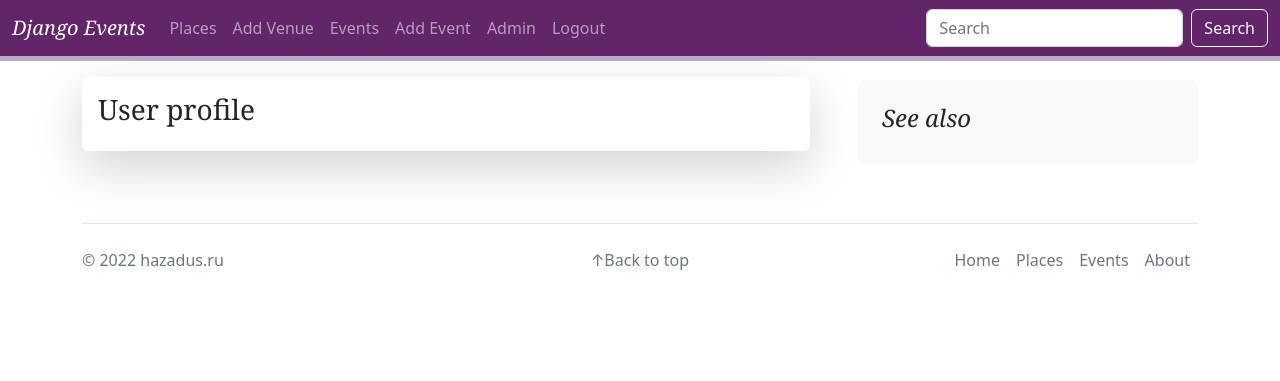
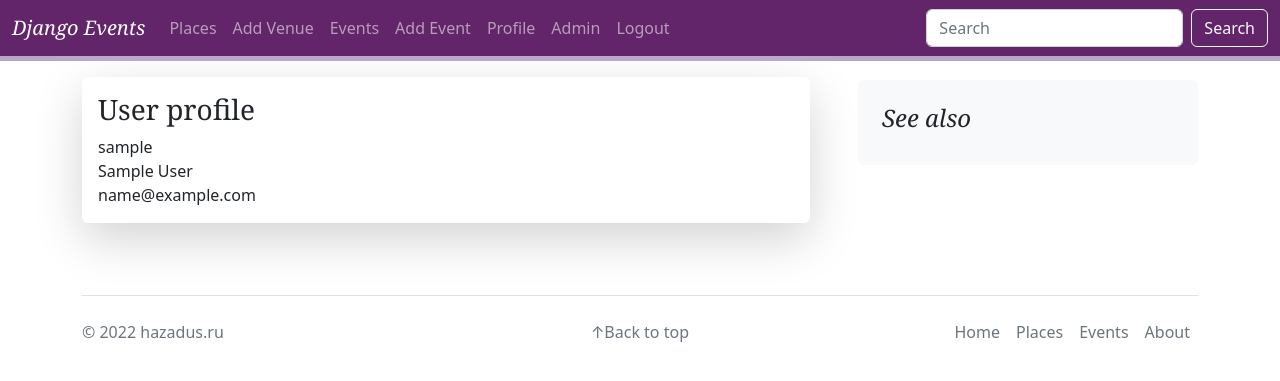
Before and after one commit to hazadus/django-website, a Django app: page /members/user_profile in a window 1280 px wide. Shown: the top 381 px of the page. Run offline with Django 4.2, Linux system fonts and the light colour scheme; the visitor is signed in with stand-in values (Sample User, id 1).

Commit message:
Show basic user info on profile page.

```diff
--- a/templates/authenticate/profile.html
+++ b/templates/authenticate/profile.html
@@ -15,6 +15,10 @@
                     {% endfor %}
                 {% endif %}
 
+                {{ user }}<br/>
+                {{ user.first_name }} {{ user.last_name }}<br/>
+                {{ user.email }}
+
             </div>
         </div>
 
--- a/templates/events/base.html
+++ b/templates/events/base.html
@@ -124,6 +124,7 @@
                             <a class="nav-link" href="{% url 'add_event' %}">Add Event</a>
                         {% endif %}
                         {% if user.is_authenticated %}
+                            <a class="nav-link" href="{% url 'user_profile' %}">Profile</a>
                             <a class="nav-link" href="/admin/">Admin</a>
                             <a class="nav-link" href="{% url 'logout_user' %}">Logout</a>
                         {% else %}
```
